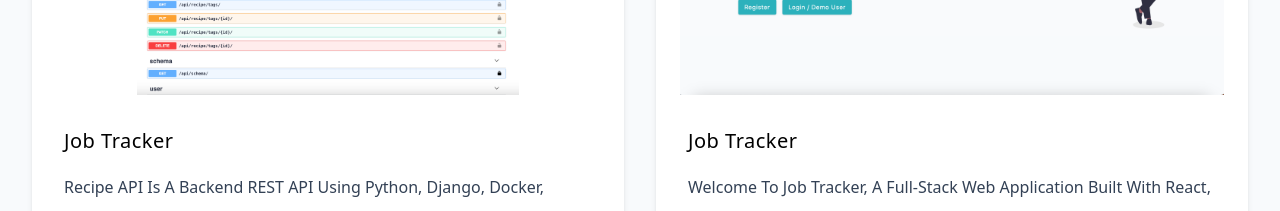
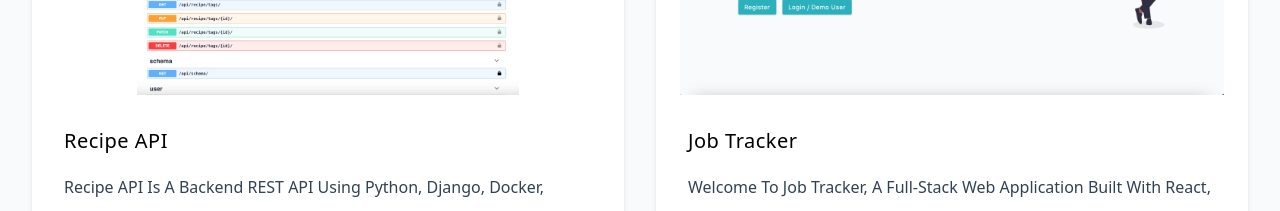
Before and after one commit to thenatural86/portfolio-3, a React (Vite) app: page / in a window 1280 px wide. Shown: the part 2220-2431 px from the top of the page. Built offline with nearby package versions, Linux system fonts and the light colour scheme.

Commit message:
update project title

```diff
--- a/src/data.jsx
+++ b/src/data.jsx
@@ -57,7 +57,7 @@ export const projects = [
     img: project4,
     url: 'http://ec2-18-221-244-105.us-east-2.compute.amazonaws.com/api/docs/',
     github: 'https://github.com/thenatural86/recipe-app-api',
-    title: 'job tracker',
+    title: 'recipe API',
     text: 'Recipe API is a backend REST API using Python, Django, Docker, GitHub Actions, PostgreSQL and Test Driven Development.',
   },
   {
```
